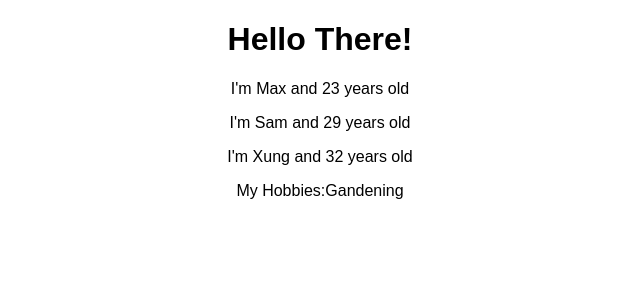
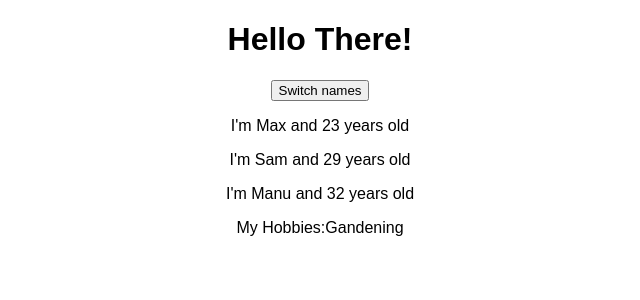
Before and after one commit to siamislam1603/React-Complete-Guide, a React (Create React App) app: page / in a window 1280 px wide. Shown: the top 300 px of the page, without its empty margins (320-960 px from the left). Built offline with nearby package versions, Linux system fonts and the light colour scheme.

Commit message:
Manipulating state changes

```diff
--- a/src/App.js
+++ b/src/App.js
@@ -1,15 +1,31 @@
 import React, { Component } from 'react';
 import './App.css';
 import Person from './Person/Person';
-import person from './Person/Person';
 class App extends Component {
+  state={
+    persons:[
+      {name:'Max',age:23},
+      {name:'Sam',age:29},
+      {name:'Manu',age:32}
+    ]
+  }
+  switchNameHandler=()=>{
+    this.setState({
+      persons:[
+        {name:'Maximilian',age:23},
+        {name:'Samuel',age:29},
+        {name:'Manuer',age:32}
+      ]
+    });
+  }
   render() {
     return (
       <div className="App">
         <h1>Hello There!</h1>
-        <Person name="Max" age="23" />
-        <Person name="Sam" age="29" />
-        <Person name="Xung" age="32">My Hobbies:Gandening</Person>
+        <button onClick={this.switchNameHandler}>Switch names</button>
+        <Person name={this.state.persons[0].name} age={this.state.persons[0].age} />
+        <Person name={this.state.persons[1].name} age={this.state.persons[1].age} />
+        <Person name={this.state.persons[2].name} age={this.state.persons[2].age}>My Hobbies:Gandening</Person>
       </div>
     );
   }
```
